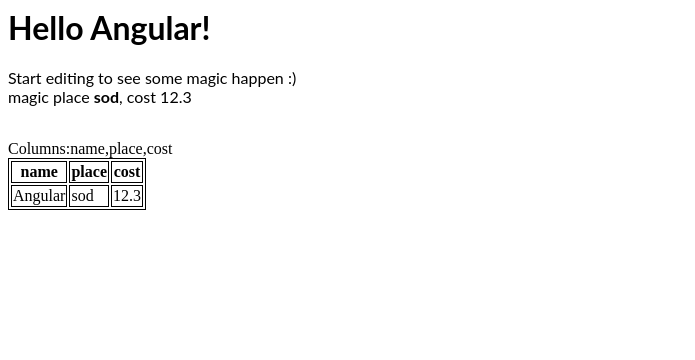
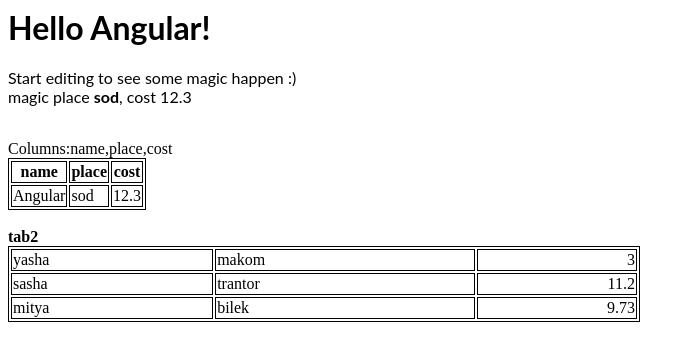
Before and after one commit to dalet1810/angular-wbla3m, an Angular app: page / in a window 1280 px wide. Shown: the top 360 px of the page, without its empty margins (0-695 px from the left). Built offline with nearby package versions, Linux system fonts and the light colour scheme.

Commit message:
table rows

```diff
--- a/src/app/app.component.html
+++ b/src/app/app.component.html
@@ -20,3 +20,14 @@
     </tr>
   </tbody>
 </table>
+
+  <div id='tab2'><br/><b>tab2</b>
+  <table style="width:50%;">
+    <tbody>
+    <tr *ngFor="let itm of tab2">
+      <td>{{itm.name}}</td>
+      <td>{{itm.place}}</td>
+      <td style="text-align:right; width:15% font-family:monospace">{{itm.cost}}</td>
+  </tr>
+    </tbody>
+  </table>
--- a/src/app/app.component.ts
+++ b/src/app/app.component.ts
@@ -10,4 +10,9 @@
   place='sod';
   cost=12.3;
   columns=['name','place','cost'];
+  tab2=[
+    {name:'yasha', place:'makom', cost:3.0},
+    {name:'sasha', place:'trantor', cost:11.2},
+    {name:'mitya', place:'bilek', cost:9.73}
+  ];
 }
```
